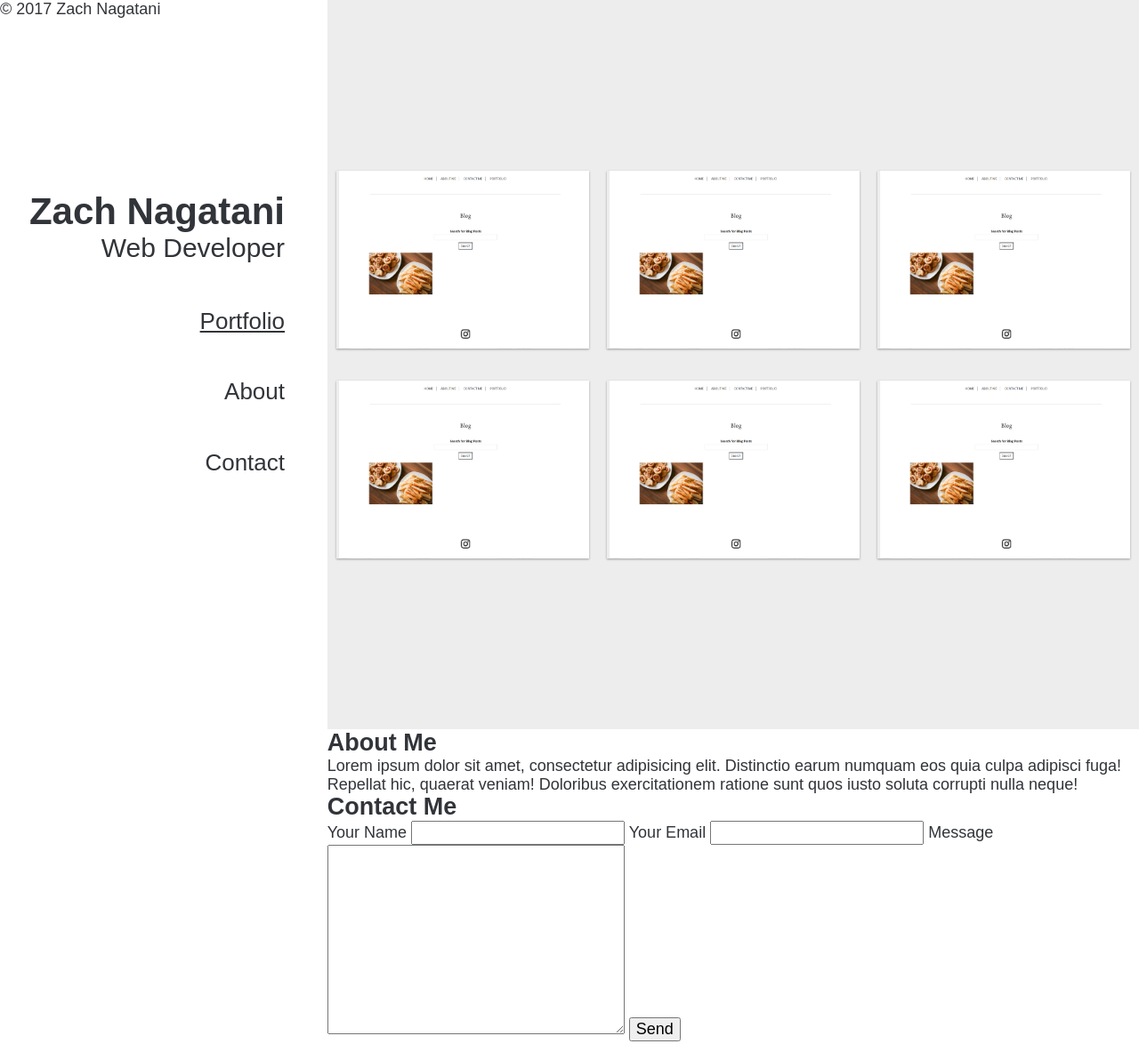
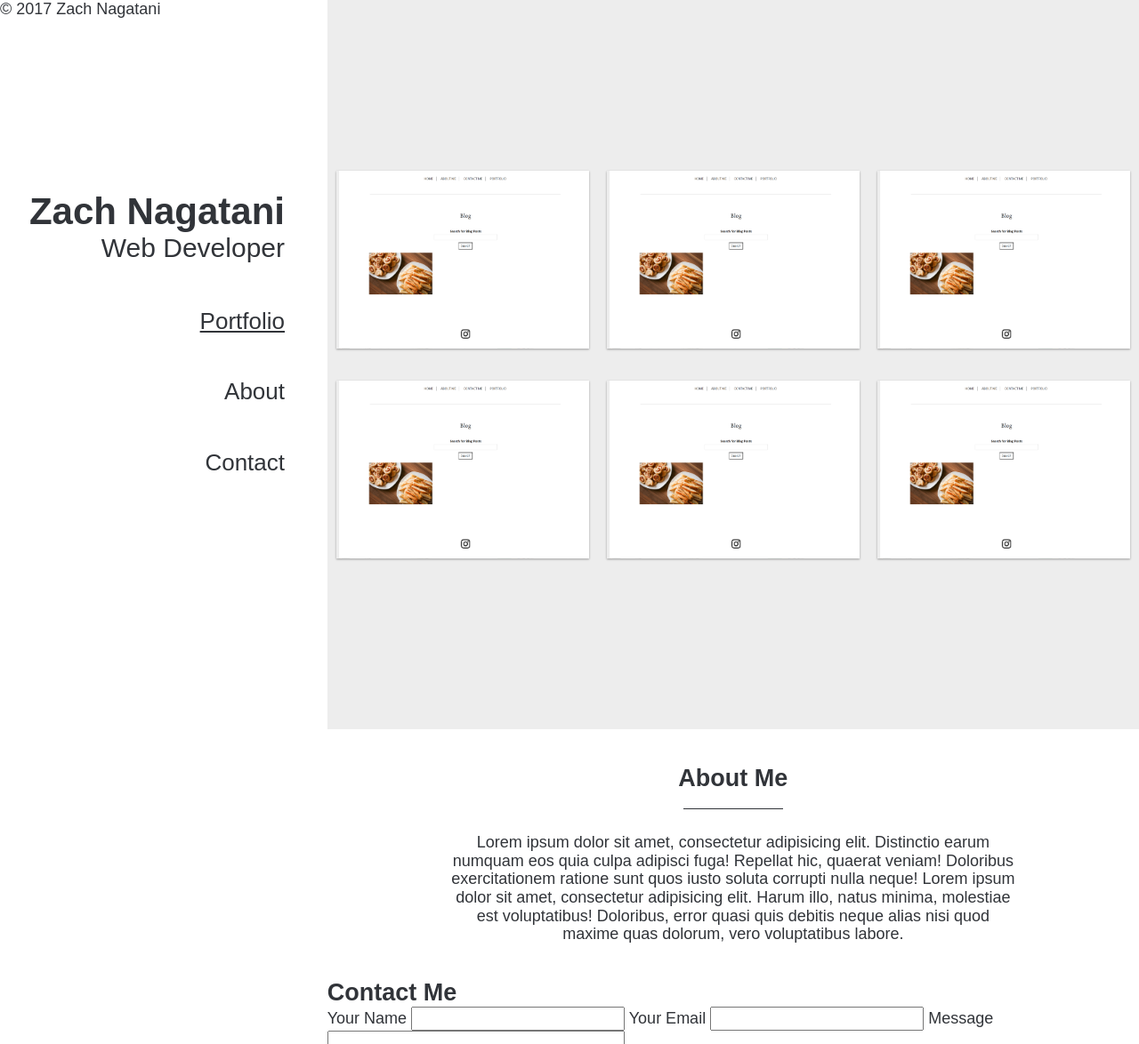
Before and after one commit to zachnagatani/personal, a website: page app/index.html in a window 1280 px wide. Shown: the top 1174 px of the page at 89% size. Drawn offline with nearby package versions, Linux system fonts and the light colour scheme; files that its build step writes are made by us from their sources.

Commit message:
Feat: about section styles

```diff
--- a/app/index.html
+++ b/app/index.html
@@ -60,9 +60,10 @@
 
       <section class="section section--about" id="about">
         <h2 class="section__heading">About Me</h2>
-
+        <hr class="hr--about">
         <p class="section__copy">
           Lorem ipsum dolor sit amet, consectetur adipisicing elit. Distinctio earum numquam eos quia culpa adipisci fuga! Repellat hic, quaerat veniam! Doloribus exercitationem ratione sunt quos iusto soluta corrupti nulla neque!
+          Lorem ipsum dolor sit amet, consectetur adipisicing elit. Harum illo, natus minima, molestiae est voluptatibus! Doloribus, error quasi quis debitis neque alias nisi quod maxime quas dolorum, vero voluptatibus labore.
         </p>
       </section>
 
--- /dev/null
+++ b/app/styles/content/about.scss
@@ -0,0 +1,17 @@
+@import 'variables.scss';
+
+.section--about {
+    padding: 40px 0;
+    display: flex;
+    flex-direction: column;
+    align-items: center;
+    text-align: center;
+}
+
+.section__copy {
+    width: 70%;
+}
+
+.hr--about {
+    width: 112px;
+}
--- a/app/styles/content/global.scss
+++ b/app/styles/content/global.scss
@@ -17,3 +17,14 @@ h1, h2, p {
 h1 {
   font-size: 42px;
 }
+
+hr {
+  border: 0;
+  clear:both;
+  display:block;
+  width: 17%;
+  background-color:$color--text;
+  height: 1px;
+  margin-top: 18px;
+  margin-bottom: 27px;
+}
--- a/app/styles/main.scss
+++ b/app/styles/main.scss
@@ -5,3 +5,4 @@
 @import 'content/sidebar.scss';
 @import 'content/main.scss';
 @import 'content/portfolio.scss';
+@import 'content/about.scss';
```
